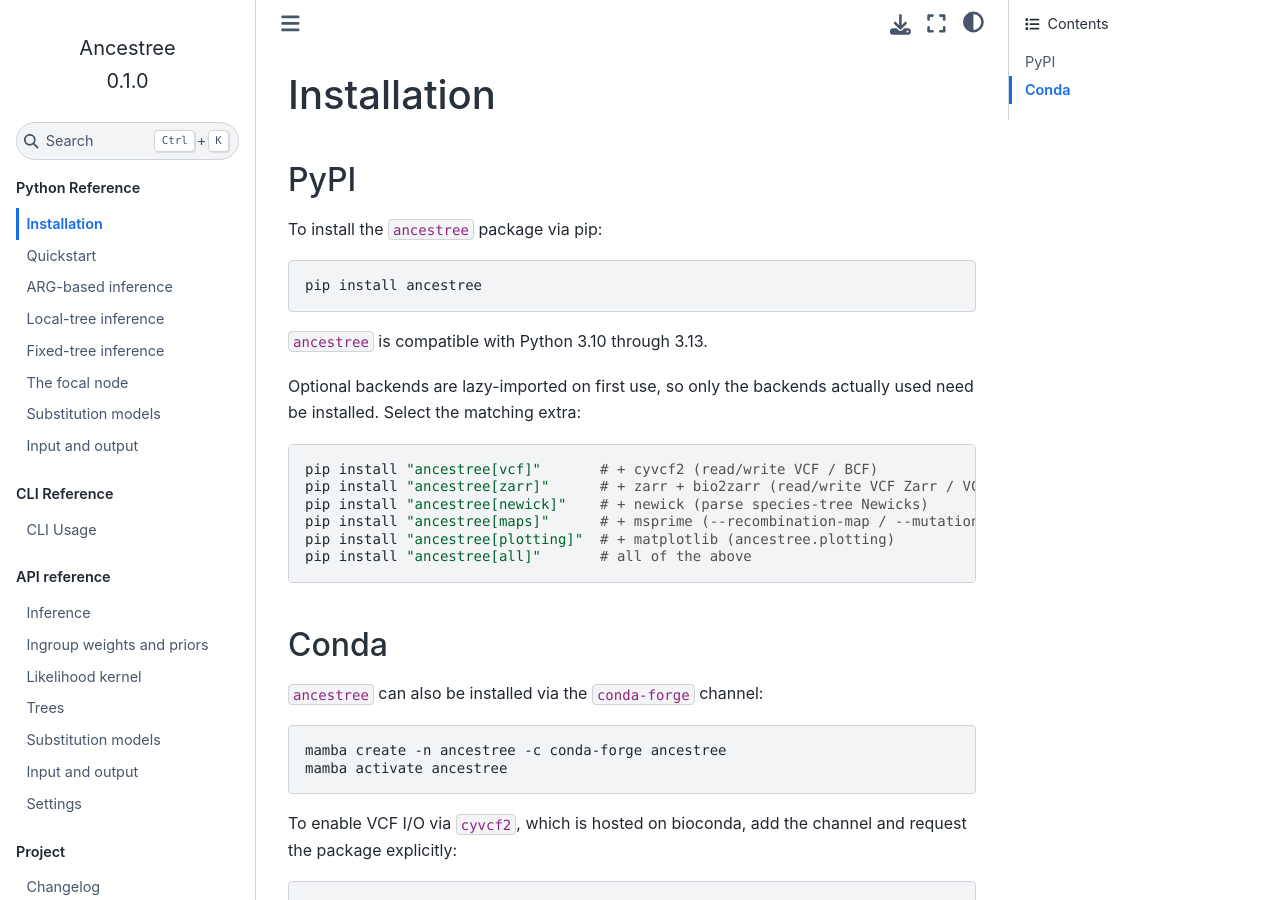
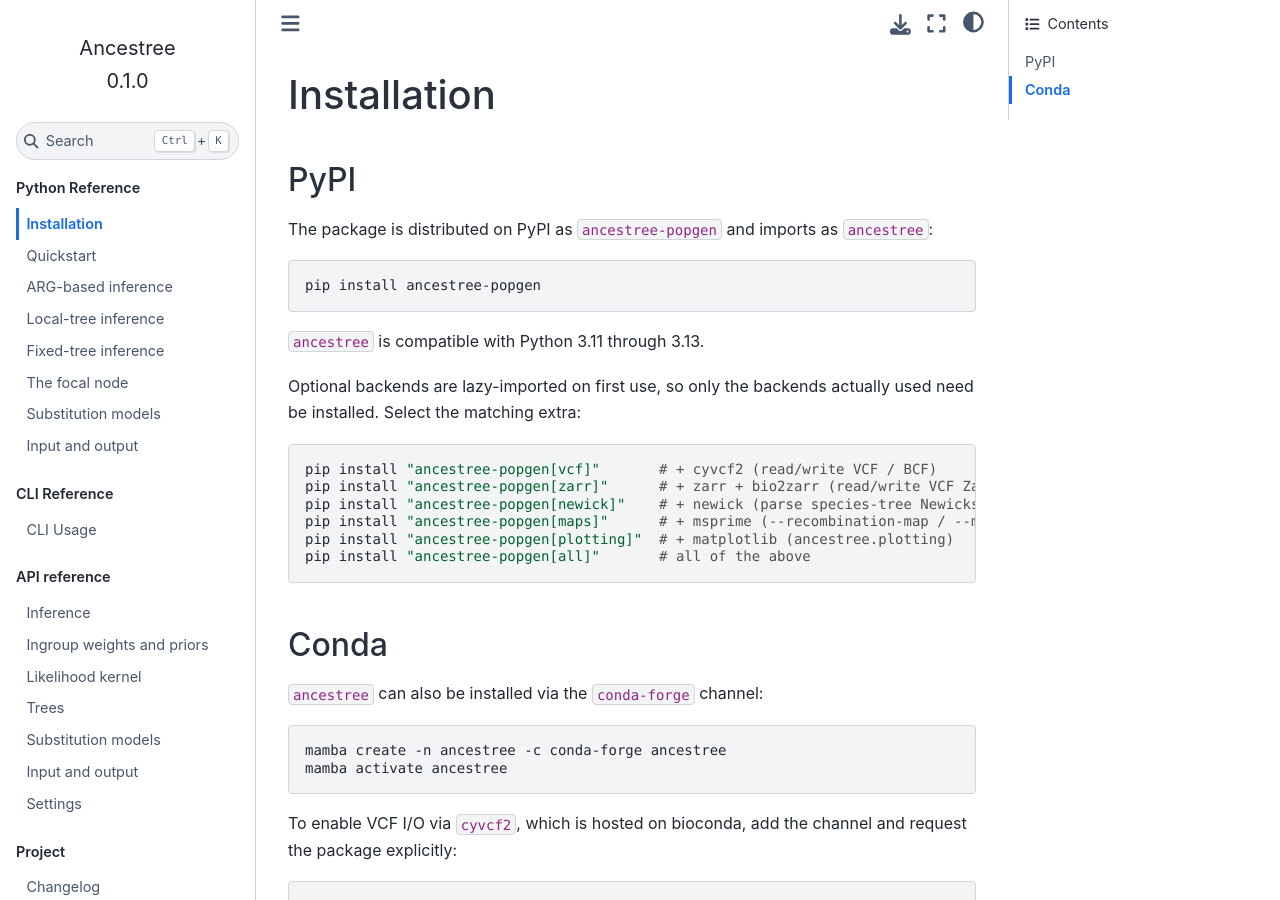
Before and after one commit to Sendrowski/Ancestree, a Sphinx documentation site: the page built from docs/reference/Python/installation.rst, in a window 1280 px wide and 900 px high. Built offline with Sphinx 7.4.7 and the Sphinx Book theme 1.1.4, drawn with Linux system fonts in a browser that asks for light colours.

Commit message:
Distribute as ancestree-popgen
The name ancestree is registered to other accounts on PyPI and Test PyPI. The import name stays ancestree.

```diff
--- a/docs/reference/Python/installation.rst
+++ b/docs/reference/Python/installation.rst
@@ -6,25 +6,26 @@ Installation
 PyPI
 ^^^^
 
-To install the ``ancestree`` package via pip:
+The package is distributed on PyPI as ``ancestree-popgen`` and imports as
+``ancestree``:
 
 .. code-block:: bash
 
-   pip install ancestree
+   pip install ancestree-popgen
 
-``ancestree`` is compatible with Python 3.10 through 3.13.
+``ancestree`` is compatible with Python 3.11 through 3.13.
 
 Optional backends are lazy-imported on first use, so only the backends
 actually used need be installed. Select the matching extra:
 
 .. code-block:: bash
 
-   pip install "ancestree[vcf]"       # + cyvcf2 (read/write VCF / BCF)
-   pip install "ancestree[zarr]"      # + zarr + bio2zarr (read/write VCF Zarr / VCZ stores)
-   pip install "ancestree[newick]"    # + newick (parse species-tree Newicks)
-   pip install "ancestree[maps]"      # + msprime (--recombination-map / --mutation-map)
-   pip install "ancestree[plotting]"  # + matplotlib (ancestree.plotting)
-   pip install "ancestree[all]"       # all of the above
+   pip install "ancestree-popgen[vcf]"       # + cyvcf2 (read/write VCF / BCF)
+   pip install "ancestree-popgen[zarr]"      # + zarr + bio2zarr (read/write VCF Zarr / VCZ stores)
+   pip install "ancestree-popgen[newick]"    # + newick (parse species-tree Newicks)
+   pip install "ancestree-popgen[maps]"      # + msprime (--recombination-map / --mutation-map)
+   pip install "ancestree-popgen[plotting]"  # + matplotlib (ancestree.plotting)
+   pip install "ancestree-popgen[all]"       # all of the above
 
 Conda
 ^^^^^
```
Also changed, not shown: README.md (+2 -2 lines), pyproject.toml (+6 -6 lines), 1 other file.
